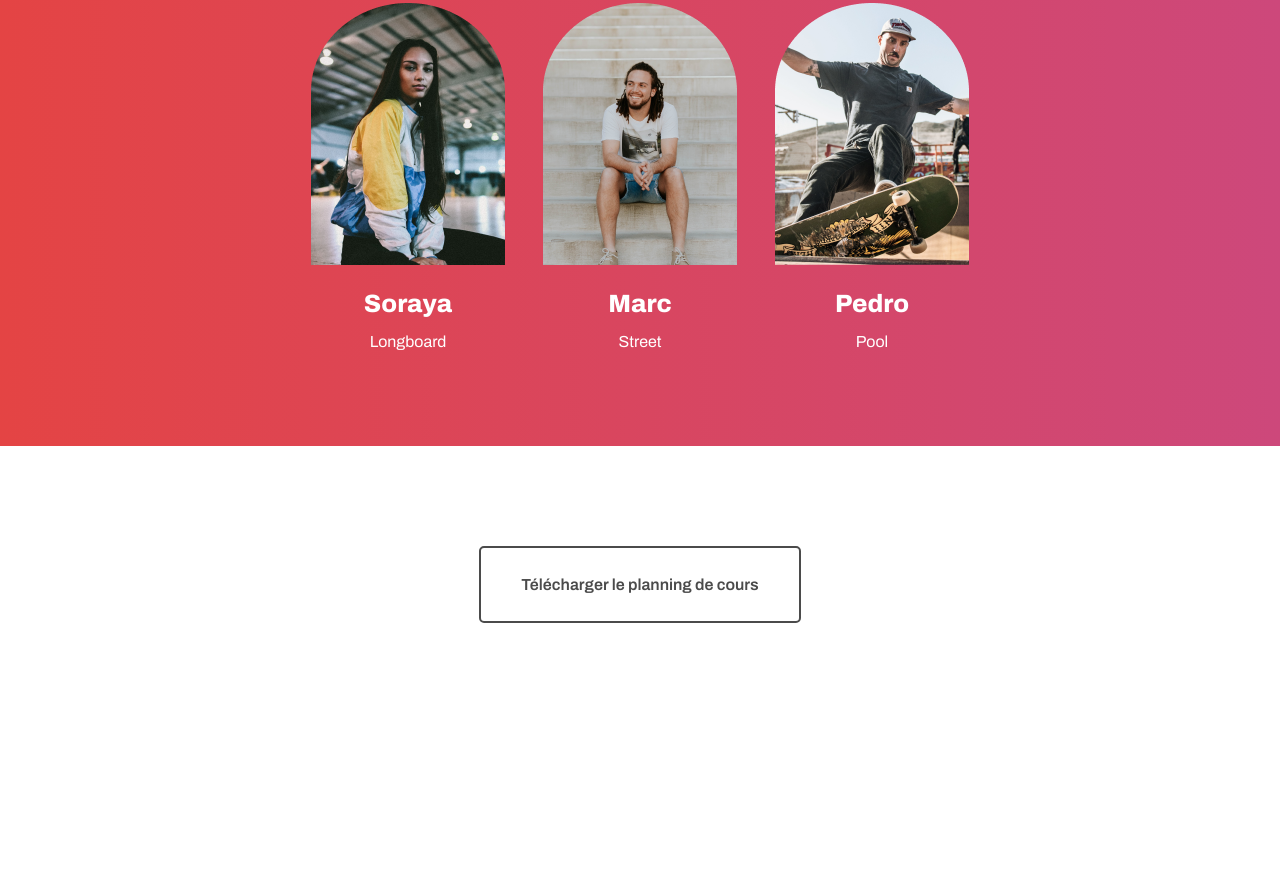
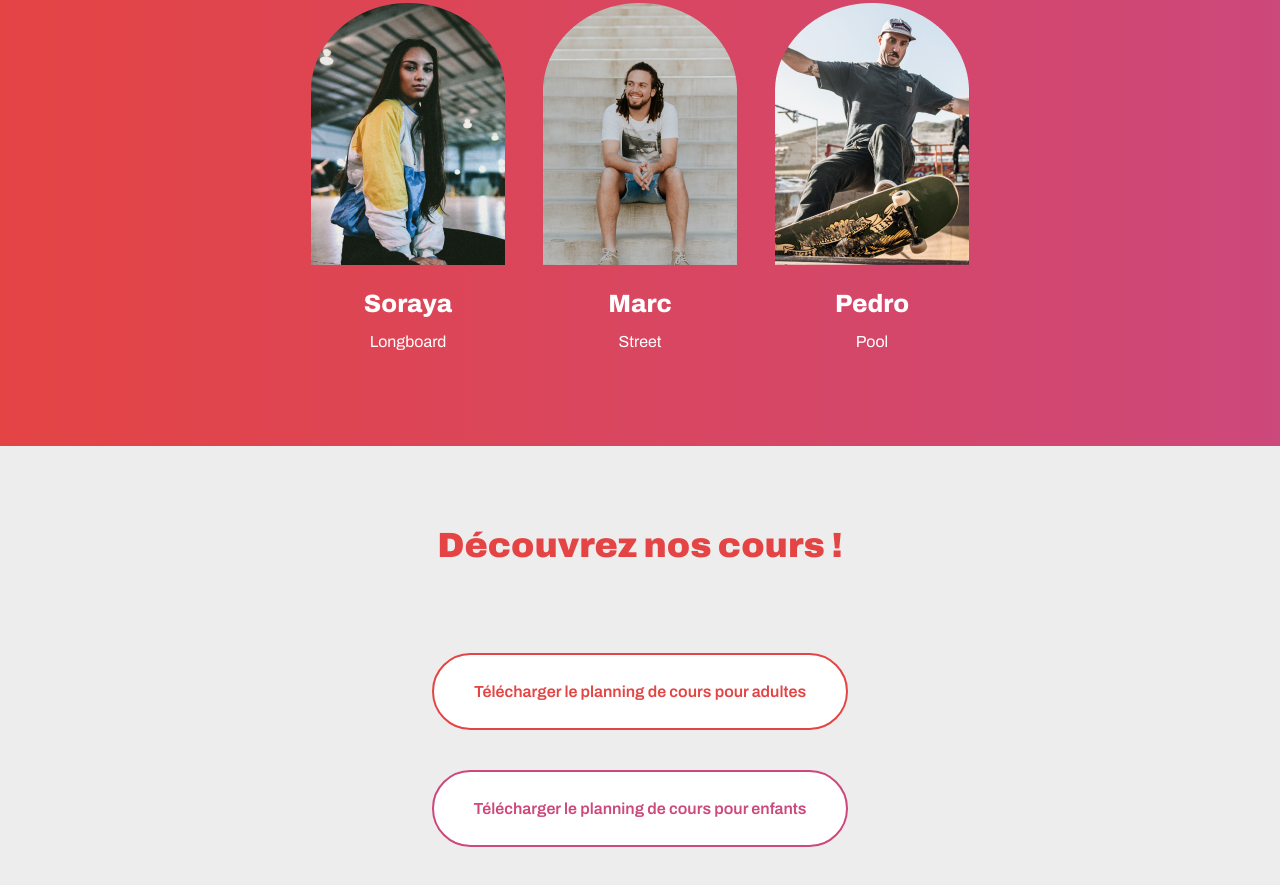
Before and after one commit to NeugdaeUju/Riding-Cities, a plain HTML site: page index.html in a window 1280 px wide. Shown: the part 1517-2402 px from the top of the page. Before the commit the page ends 2240 px from the top, so only its background shows below. Drawn offline with Linux system fonts and the light colour scheme.

Commit message:
Modification de la section planning et changement du commentaire de la section des membres fondateurs

```diff
--- a/index.html
+++ b/index.html
@@ -41,7 +41,7 @@
 					</div>
 				</section>
 
-				<section class="sectionLinearGradientBackground"> <!--Les missions de l'association-->
+				<section class="sectionLinearGradientBackground"> <!--Les membres fondateurs-->
 					<div class="whiteContentSection">
 						<h2>Les membres fondateurs</h2>
 						<div class="directionRow">
@@ -64,9 +64,11 @@
 					</div>
 				</section>
 
-				<section><!--Les planning téléchargeable-->
-					<div class="directionRow">
-						<a class="button buttonDrakGreyColor" href="documents/planning">Télécharger le planning de cours</a>
+				<section class="sectionLightGreyBackground"><!--Les planning téléchargeable-->
+					<h2>Découvrez nos cours !</h2>
+					<div class="directionColumn">
+						<a class="button buttonMainColor buttonRounded buttonHighlight" href="documents/planning-adultes.pdf">Télécharger le planning de cours pour adultes</a>
+						<a class="button buttonSecondColor buttonRounded buttonHighlight" href="documents/planning-enfants.pdf">Télécharger le planning de cours pour enfants</a>
 					</div>
 				</section>
 
```
